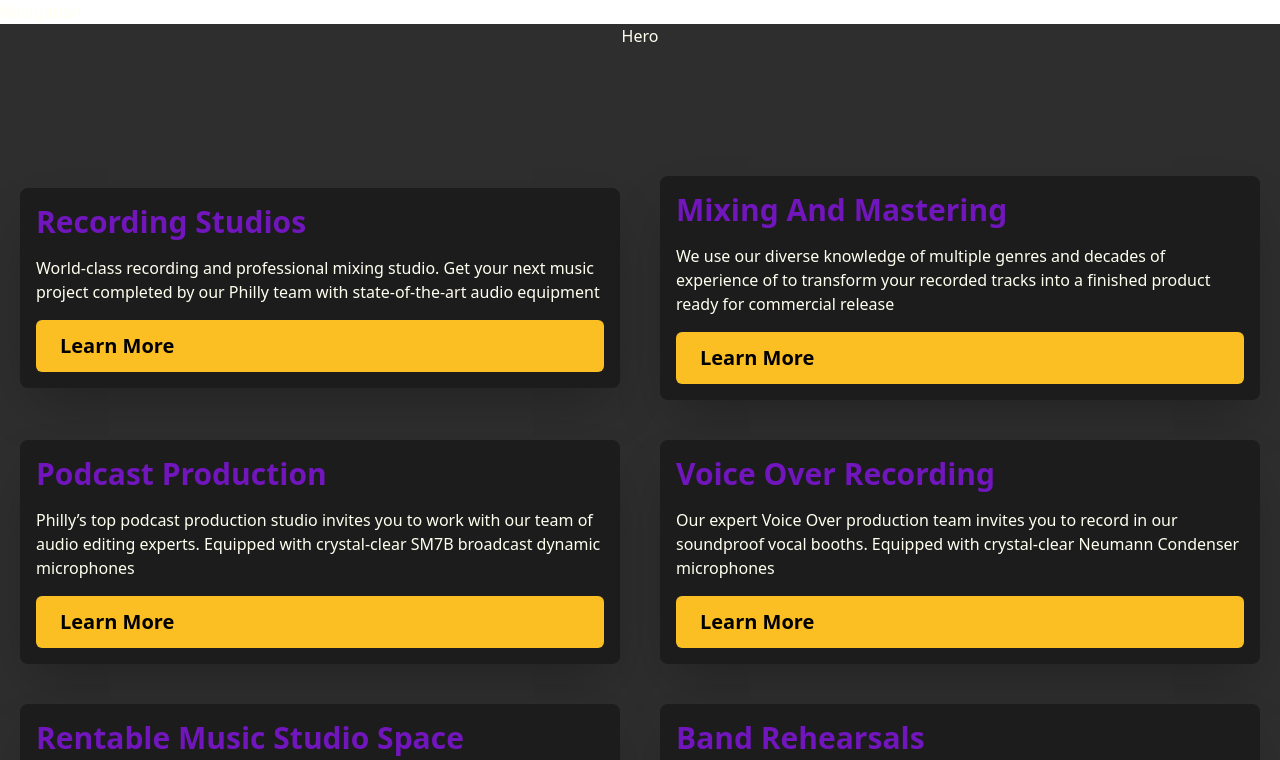
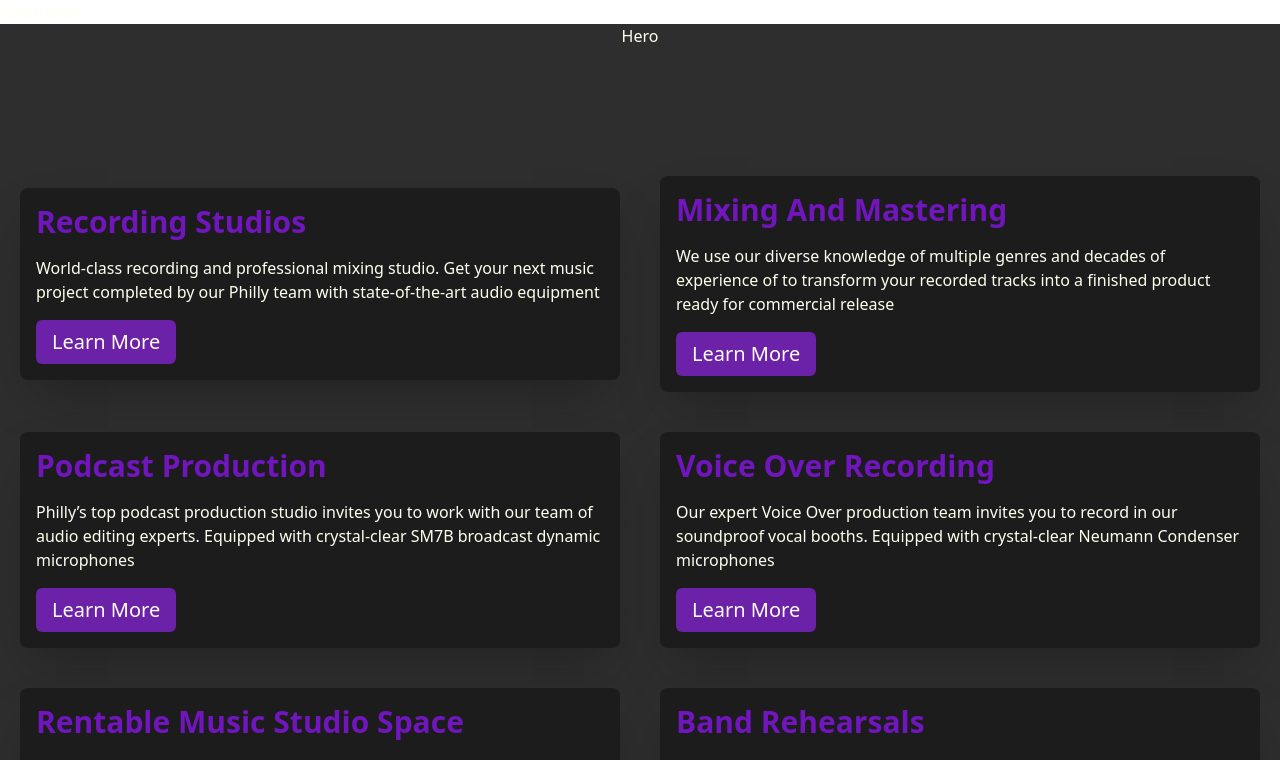
Before and after one commit to zackhanni/sounds-like-soma, a Next.js app: page / in a window 1280 px wide. Shown: the top 760 px of the page. Built offline with nearby package versions, Linux system fonts and the light colour scheme.

Commit message:
update button colors  and padding

```diff
--- a/app/components/Button.tsx
+++ b/app/components/Button.tsx
@@ -9,7 +9,7 @@ interface ButtonProps {
 export default function Button(props: ButtonProps) {
   return (
     <Link href={props.link}>
-      <div className="text-black text-xl font-bold bg-amber-400 hover:bg-amber-500 py-3 px-6 rounded-md duration-200">
+      <div className="text-xl bg-purple-800 hover:bg-purple-950 py-2 px-4 rounded-md duration-200 max-w-fit">
         {props.name}
       </div>
     </Link>
```
